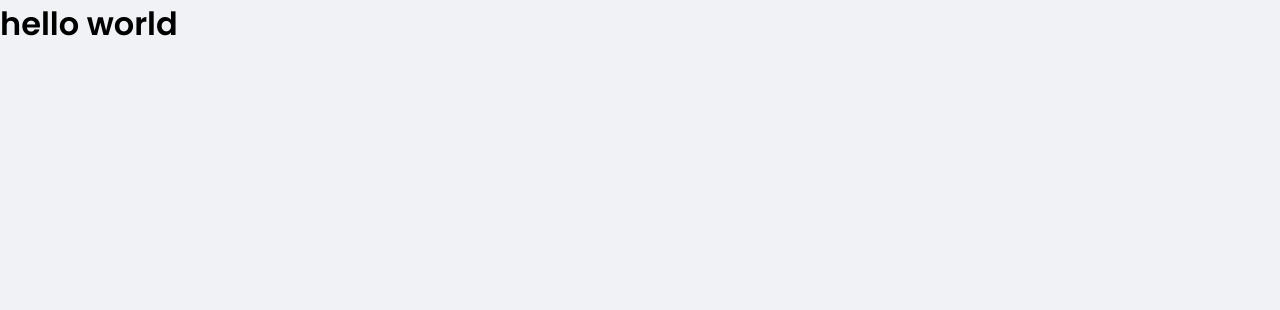
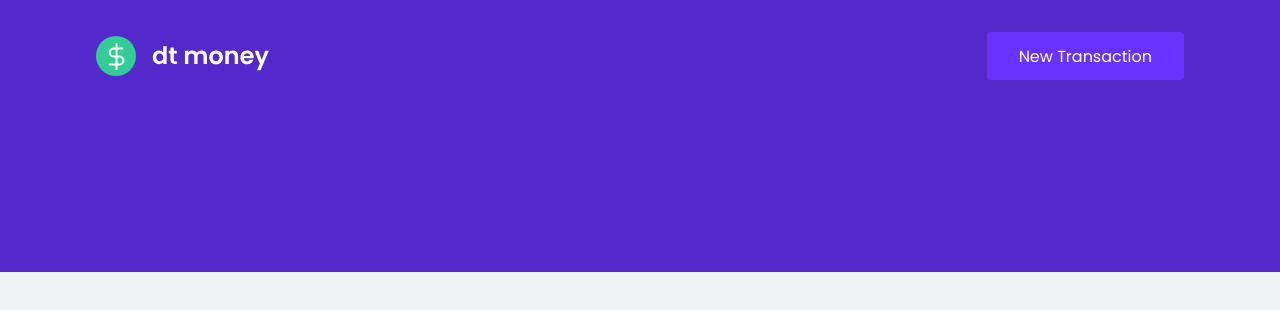
Before and after one commit to wesleyafc/dt-money, a React (Create React App) app: page / in a window 1280 px wide. Shown: the top 310 px of the page. Built offline with nearby package versions, Linux system fonts and the light colour scheme.

Commit message:
Header component

```diff
--- a/src/App.tsx
+++ b/src/App.tsx
@@ -1,13 +1,12 @@
+import { Header } from './components/Header';
 import { GlobalStyle } from './styles/global'
 
 export function App() {
   return (
-
-
-    <div className="App">
-      <h1>hello world</h1>
+    <>
+      <Header />
       <GlobalStyle />
-    </div>
+    </>
 
   );
 }
--- /dev/null
+++ b/src/components/Header/index.tsx
@@ -0,0 +1,15 @@
+import logoImg from '../../assets/logo.svg'
+import { Container, Content } from './styles'
+
+export function Header() {
+    return (
+        <Container>
+            <Content>
+                <img src={logoImg} alt="dt money" />
+                <button type="button">
+                    New Transaction
+                </button>
+            </Content>
+        </Container>
+    )
+}
--- /dev/null
+++ b/src/components/Header/styles.ts
@@ -0,0 +1,32 @@
+import styled from 'styled-components'
+
+export const Container = styled.header`
+    background:var(--blue);
+`
+
+export const Content = styled.div`
+    max-width:1120px;
+    margin:0 auto;
+
+    padding:2rem 1rem 12rem;
+    display:flex;
+    align-items:center;
+    justify-content:space-between;
+
+    button{
+        font-size:1rem;
+        color:#fff;
+        background:var(--blue-light);
+        border:0;
+        padding: 0 2rem;
+        border-radius:0.25rem;
+        height:3rem;
+
+        transition:filter 0.2s;
+
+        &:hover{
+            filter: brightness(0.9)
+        }
+
+    }
+`
```
